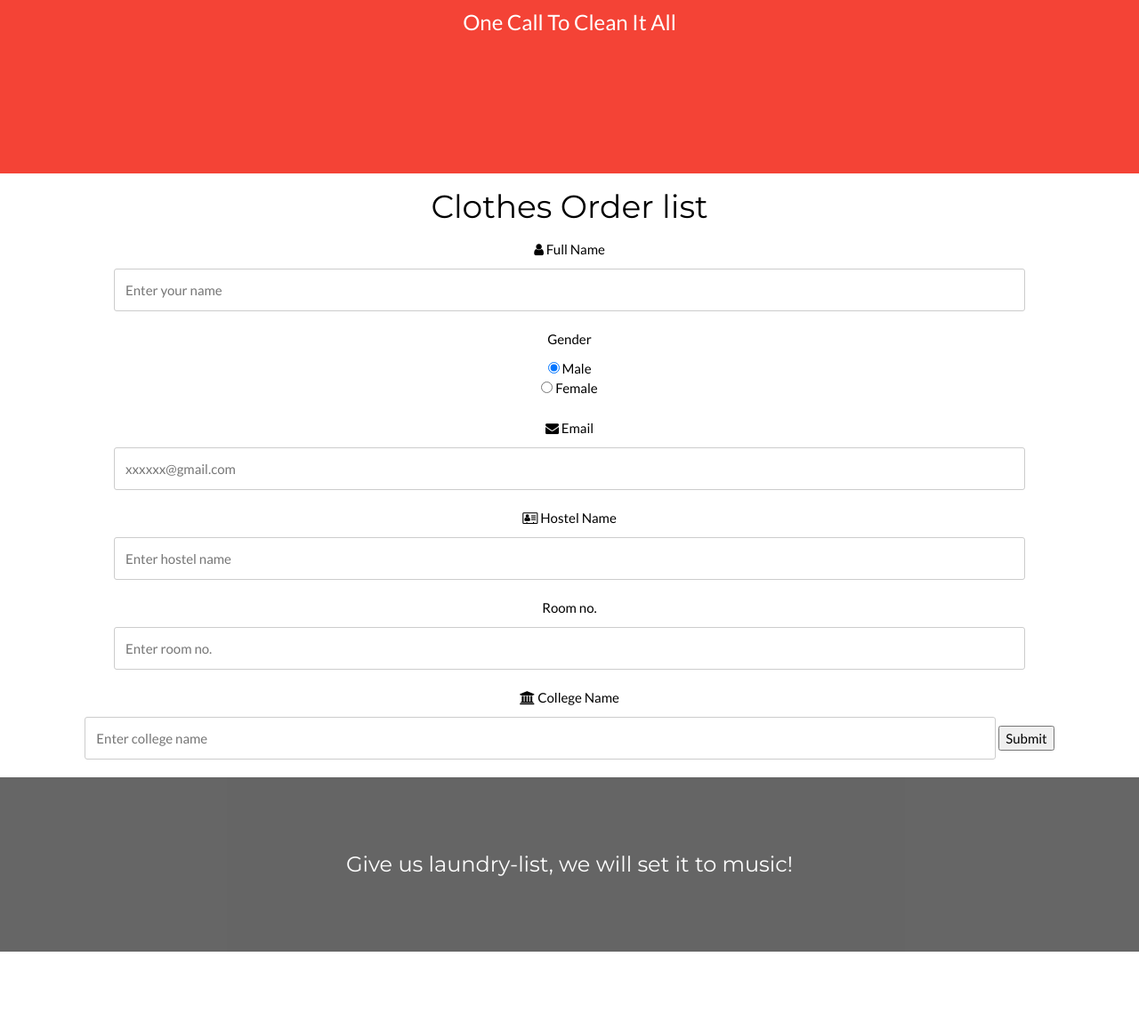
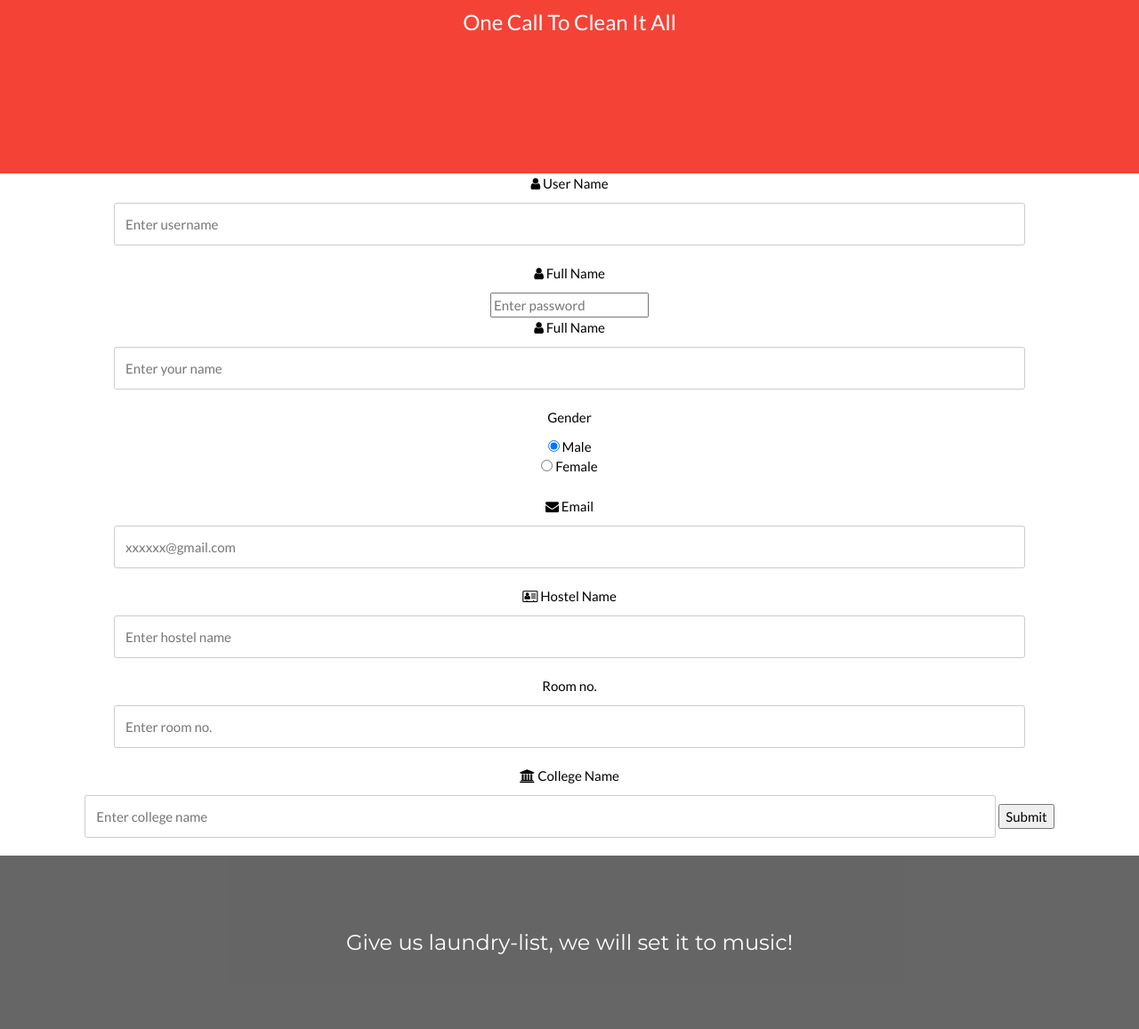
Before and after one commit to shellkore/saaf-kapde-trial, a Python web app: template templates/register.html in a window 1280 px wide. Shown: the part 673-1830 px from the top of the page at 89% size. Run offline with Jinja, Linux system fonts and the light colour scheme; the template is opened without the code that fills it, so the values that code supplies are empty.

Commit message:
db created successfuly

```diff
--- a/templates/register.html
+++ b/templates/register.html
@@ -1,6 +1,9 @@
 {% extends "base.html" %} {% block content %}
 <form id="register-form" action = "{{ url_for('register') }}" method = "POST">
-          <h1>Clothes Order list</h1>
+		 <label for="uname"><i class="fa fa-user"></i> User Name </label>
+          <input type="text" id="uname" name="username" placeholder="Enter username">
+          <label for="password"><i class="fa fa-user"></i> Full Name </label>
+          <input type="password" id="password" name="password" placeholder="Enter password">
           <label for="fname"><i class="fa fa-user"></i> Full Name </label>
           <input type="text" id="fname" name="firstname" placeholder="Enter your name">
           <label for="gend"> Gender </label>
@@ -10,11 +13,11 @@
           <label for="email"><i class="fa fa-envelope"></i> Email </label>
           <input type="text" id="email" name="email" placeholder="xxxxxx@gmail.com">
           <label for="hostel"><i class="fa fa-address-card-o"></i> Hostel Name </label>
-          <input type="text" id="hostel" name="hostel name" placeholder="Enter hostel name">
+          <input type="text" id="hostel" name="hostel-name" placeholder="Enter hostel name">
           <label for="room"> Room no. </label>
-          <input type="Text" id="room" name="room no." placeholder="Enter room no.">
+          <input type="Text" id="room" name="room-no" placeholder="Enter room no.">
           <label for="insitute"><i class="fa fa-institution"></i> College Name </label>
-          <input type="text" id="institute" name="institute name" placeholder="Enter college name">
+          <input type="text" id="institute" name="institute-name" placeholder="Enter college name">
           <!-- <label for="cloths"><i class="fa fa-user"></i> Clothes Choice </label>
           <select name="clothes">
           <option value="shirt">Shirts</option>
```
Also changed, not shown: app.py (+19 -3 lines), createDB.py (+11 -6 lines), database.db (added).
